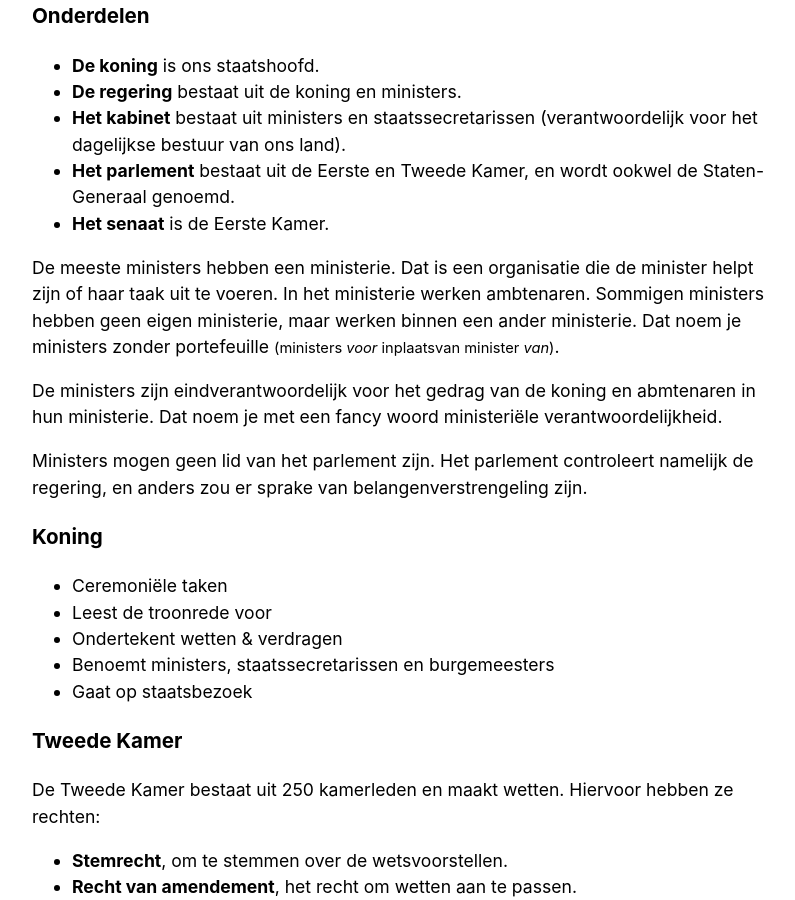
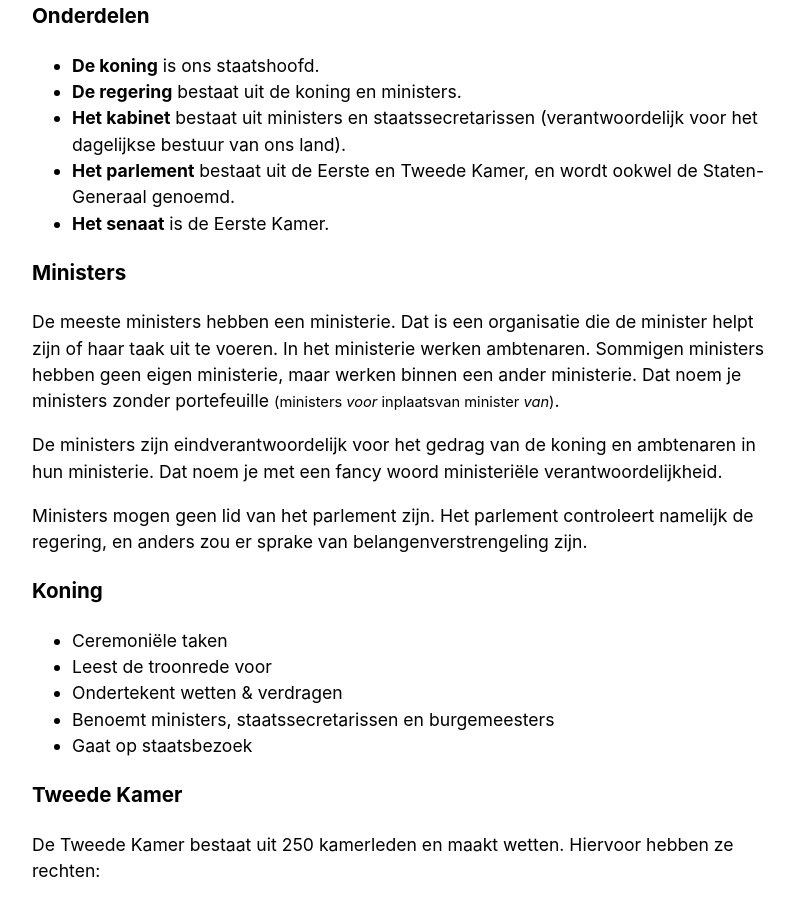
Before and after one commit to RobinBoers/school.geheimesite.nl, a Jekyll site: the page built from 5VWO/TW3/Maatschappijleer.md, in a window 1280 px wide and 900 px high, scrolled down 5846 px. Shown: the whole window, without its empty margins (233-1028 px from the left). Built offline with Jekyll 4.4.1, drawn with Linux system fonts in a browser that asks for light colours; our own code applies the rules of GitHub Pages for plain Markdown files; some of the changed text lies outside the part shown.

Commit message:
FIx typos

```diff
--- a/5VWO/TW3/Maatschappijleer.md
+++ b/5VWO/TW3/Maatschappijleer.md
@@ -174,9 +174,11 @@ Als je meer stemmen dan de kiesdeler hebt, krijg je natuurlijk per definitie een
 - **Het parlement** bestaat uit de Eerste en Tweede Kamer, en wordt ookwel de Staten-Generaal genoemd.
 - **Het senaat** is de Eerste Kamer.
 
+### Ministers
+
 De meeste ministers hebben een ministerie. Dat is een organisatie die de minister helpt zijn of haar taak uit te voeren. In het ministerie werken ambtenaren. Sommigen ministers hebben geen eigen ministerie, maar werken binnen een ander ministerie. Dat noem je ministers zonder portefeuille <small>(ministers *voor* inplaatsvan minister *van*)</small>.
 
-De ministers zijn eindverantwoordelijk voor het gedrag van de koning en abmtenaren in hun ministerie. Dat noem je met een fancy woord ministeriële verantwoordelijkheid.
+De ministers zijn eindverantwoordelijk voor het gedrag van de koning en ambtenaren in hun ministerie. Dat noem je met een fancy woord ministeriële verantwoordelijkheid.
 
 Ministers mogen geen lid van het parlement zijn. Het parlement controleert namelijk de regering, en anders zou er sprake van belangenverstrengeling zijn.
 
```
Also changed, not shown: other parts of 5VWO/TW3/Maatschappijleer.md (+1 -1 lines).
